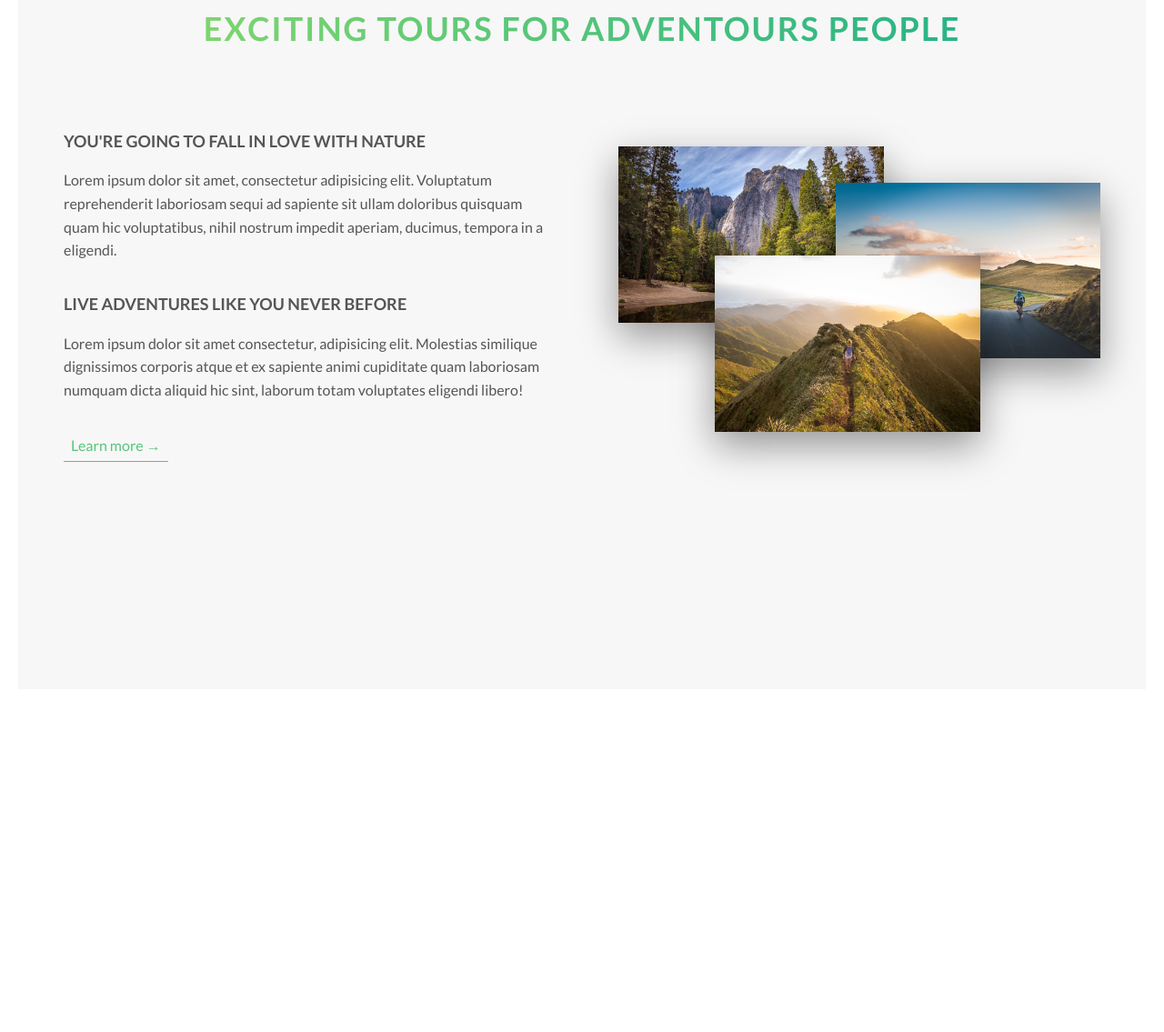
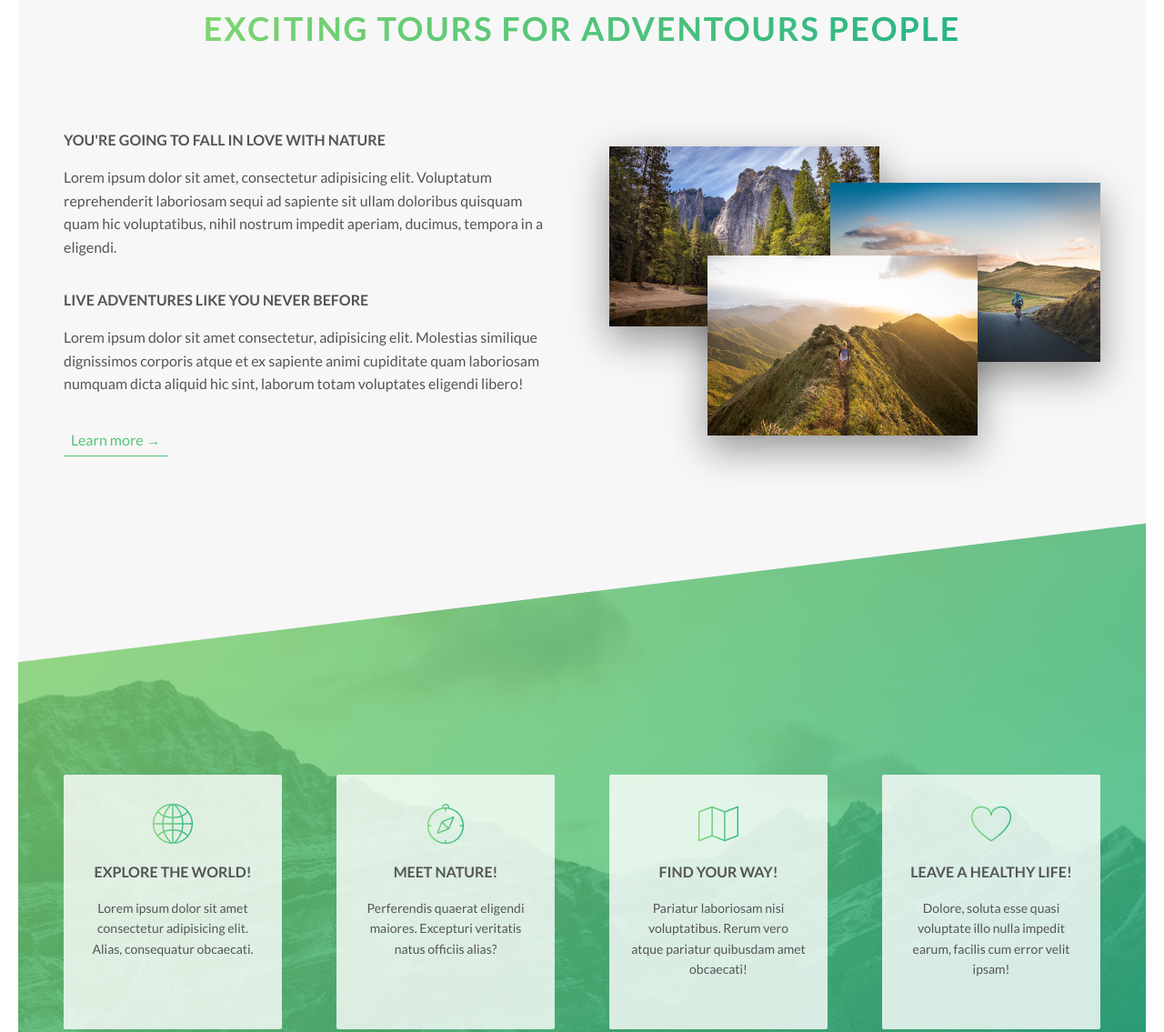
Before and after one commit to bhszewczyk/Natours, a website: page index.html in a window 1280 px wide. Shown: the part 867-2002 px from the top of the page at 91% size. Before the commit the page ends 1645 px from the top, so only its background shows below. Drawn offline with Linux system fonts and the light colour scheme.

Commit message:
Adds features section

```diff
--- /dev/null
+++ b/css/font-styles.css
@@ -0,0 +1,445 @@
+@charset "UTF-8";
+
+@font-face {
+  font-family: "linea-basic-10";
+  src:url("fonts/linea-basic-10.eot");
+  src:url("fonts/linea-basic-10.eot?#iefix") format("embedded-opentype"),
+    url("fonts/linea-basic-10.woff") format("woff"),
+    url("fonts/linea-basic-10.ttf") format("truetype"),
+    url("fonts/linea-basic-10.svg#linea-basic-10") format("svg");
+  font-weight: normal;
+  font-style: normal;
+
+}
+
+[data-icon]:before {
+  font-family: "linea-basic-10" !important;
+  content: attr(data-icon);
+  font-style: normal !important;
+  font-weight: normal !important;
+  font-variant: normal !important;
+  text-transform: none !important;
+  speak: none;
+  line-height: 1;
+  -webkit-font-smoothing: antialiased;
+  -moz-osx-font-smoothing: grayscale;
+}
+
+[class^="icon-"]:before,
+[class*=" icon-"]:before {
+  font-family: "linea-basic-10" !important;
+  font-style: normal !important;
+  font-weight: normal !important;
+  font-variant: normal !important;
+  text-transform: none !important;
+  speak: none;
+  line-height: 1;
+  -webkit-font-smoothing: antialiased;
+  -moz-osx-font-smoothing: grayscale;
+}
+
+.icon-basic-accelerator:before {
+  content: "a";
+}
+.icon-basic-alarm:before {
+  content: "b";
+}
+.icon-basic-anchor:before {
+  content: "c";
+}
+.icon-basic-anticlockwise:before {
+  content: "d";
+}
+.icon-basic-archive:before {
+  content: "e";
+}
+.icon-basic-archive-full:before {
+  content: "f";
+}
+.icon-basic-ban:before {
+  content: "g";
+}
+.icon-basic-battery-charge:before {
+  content: "h";
+}
+.icon-basic-battery-empty:before {
+  content: "i";
+}
+.icon-basic-battery-full:before {
+  content: "j";
+}
+.icon-basic-battery-half:before {
+  content: "k";
+}
+.icon-basic-bolt:before {
+  content: "l";
+}
+.icon-basic-book:before {
+  content: "m";
+}
+.icon-basic-book-pen:before {
+  content: "n";
+}
+.icon-basic-book-pencil:before {
+  content: "o";
+}
+.icon-basic-bookmark:before {
+  content: "p";
+}
+.icon-basic-calculator:before {
+  content: "q";
+}
+.icon-basic-calendar:before {
+  content: "r";
+}
+.icon-basic-cards-diamonds:before {
+  content: "s";
+}
+.icon-basic-cards-hearts:before {
+  content: "t";
+}
+.icon-basic-case:before {
+  content: "u";
+}
+.icon-basic-chronometer:before {
+  content: "v";
+}
+.icon-basic-clessidre:before {
+  content: "w";
+}
+.icon-basic-clock:before {
+  content: "x";
+}
+.icon-basic-clockwise:before {
+  content: "y";
+}
+.icon-basic-cloud:before {
+  content: "z";
+}
+.icon-basic-clubs:before {
+  content: "A";
+}
+.icon-basic-compass:before {
+  content: "B";
+}
+.icon-basic-cup:before {
+  content: "C";
+}
+.icon-basic-diamonds:before {
+  content: "D";
+}
+.icon-basic-display:before {
+  content: "E";
+}
+.icon-basic-download:before {
+  content: "F";
+}
+.icon-basic-exclamation:before {
+  content: "G";
+}
+.icon-basic-eye:before {
+  content: "H";
+}
+.icon-basic-eye-closed:before {
+  content: "I";
+}
+.icon-basic-female:before {
+  content: "J";
+}
+.icon-basic-flag1:before {
+  content: "K";
+}
+.icon-basic-flag2:before {
+  content: "L";
+}
+.icon-basic-floppydisk:before {
+  content: "M";
+}
+.icon-basic-folder:before {
+  content: "N";
+}
+.icon-basic-folder-multiple:before {
+  content: "O";
+}
+.icon-basic-gear:before {
+  content: "P";
+}
+.icon-basic-geolocalize-01:before {
+  content: "Q";
+}
+.icon-basic-geolocalize-05:before {
+  content: "R";
+}
+.icon-basic-globe:before {
+  content: "S";
+}
+.icon-basic-gunsight:before {
+  content: "T";
+}
+.icon-basic-hammer:before {
+  content: "U";
+}
+.icon-basic-headset:before {
+  content: "V";
+}
+.icon-basic-heart:before {
+  content: "W";
+}
+.icon-basic-heart-broken:before {
+  content: "X";
+}
+.icon-basic-helm:before {
+  content: "Y";
+}
+.icon-basic-home:before {
+  content: "Z";
+}
+.icon-basic-info:before {
+  content: "0";
+}
+.icon-basic-ipod:before {
+  content: "1";
+}
+.icon-basic-joypad:before {
+  content: "2";
+}
+.icon-basic-key:before {
+  content: "3";
+}
+.icon-basic-keyboard:before {
+  content: "4";
+}
+.icon-basic-laptop:before {
+  content: "5";
+}
+.icon-basic-life-buoy:before {
+  content: "6";
+}
+.icon-basic-lightbulb:before {
+  content: "7";
+}
+.icon-basic-link:before {
+  content: "8";
+}
+.icon-basic-lock:before {
+  content: "9";
+}
+.icon-basic-lock-open:before {
+  content: "!";
+}
+.icon-basic-magic-mouse:before {
+  content: "\"";
+}
+.icon-basic-magnifier:before {
+  content: "#";
+}
+.icon-basic-magnifier-minus:before {
+  content: "$";
+}
+.icon-basic-magnifier-plus:before {
+  content: "%";
+}
+.icon-basic-mail:before {
+  content: "&";
+}
+.icon-basic-mail-multiple:before {
+  content: "'";
+}
+.icon-basic-mail-open:before {
+  content: "(";
+}
+.icon-basic-mail-open-text:before {
+  content: ")";
+}
+.icon-basic-male:before {
+  content: "*";
+}
+.icon-basic-map:before {
+  content: "+";
+}
+.icon-basic-message:before {
+  content: ",";
+}
+.icon-basic-message-multiple:before {
+  content: "-";
+}
+.icon-basic-message-txt:before {
+  content: ".";
+}
+.icon-basic-mixer2:before {
+  content: "/";
+}
+.icon-basic-mouse:before {
+  content: ":";
+}
+.icon-basic-notebook:before {
+  content: ";";
+}
+.icon-basic-notebook-pen:before {
+  content: "<";
+}
+.icon-basic-notebook-pencil:before {
+  content: "=";
+}
+.icon-basic-paperplane:before {
+  content: ">";
+}
+.icon-basic-pencil-ruler:before {
+  content: "?";
+}
+.icon-basic-pencil-ruler-pen:before {
+  content: "@";
+}
+.icon-basic-photo:before {
+  content: "[";
+}
+.icon-basic-picture:before {
+  content: "]";
+}
+.icon-basic-picture-multiple:before {
+  content: "^";
+}
+.icon-basic-pin1:before {
+  content: "_";
+}
+.icon-basic-pin2:before {
+  content: "`";
+}
+.icon-basic-postcard:before {
+  content: "{";
+}
+.icon-basic-postcard-multiple:before {
+  content: "|";
+}
+.icon-basic-printer:before {
+  content: "}";
+}
+.icon-basic-question:before {
+  content: "~";
+}
+.icon-basic-rss:before {
+  content: "\\";
+}
+.icon-basic-server:before {
+  content: "\e000";
+}
+.icon-basic-server2:before {
+  content: "\e001";
+}
+.icon-basic-server-cloud:before {
+  content: "\e002";
+}
+.icon-basic-server-download:before {
+  content: "\e003";
+}
+.icon-basic-server-upload:before {
+  content: "\e004";
+}
+.icon-basic-settings:before {
+  content: "\e005";
+}
+.icon-basic-share:before {
+  content: "\e006";
+}
+.icon-basic-sheet:before {
+  content: "\e007";
+}
+.icon-basic-sheet-multiple:before {
+  content: "\e008";
+}
+.icon-basic-sheet-pen:before {
+  content: "\e009";
+}
+.icon-basic-sheet-pencil:before {
+  content: "\e00a";
+}
+.icon-basic-sheet-txt:before {
+  content: "\e00b";
+}
+.icon-basic-signs:before {
+  content: "\e00c";
+}
+.icon-basic-smartphone:before {
+  content: "\e00d";
+}
+.icon-basic-spades:before {
+  content: "\e00e";
+}
+.icon-basic-spread:before {
+  content: "\e00f";
+}
+.icon-basic-spread-bookmark:before {
+  content: "\e010";
+}
+.icon-basic-spread-text:before {
+  content: "\e011";
+}
+.icon-basic-spread-text-bookmark:before {
+  content: "\e012";
+}
+.icon-basic-star:before {
+  content: "\e013";
+}
+.icon-basic-tablet:before {
+  content: "\e014";
+}
+.icon-basic-target:before {
+  content: "\e015";
+}
+.icon-basic-todo:before {
+  content: "\e016";
+}
+.icon-basic-todo-pen:before {
+  content: "\e017";
+}
+.icon-basic-todo-pencil:before {
+  content: "\e018";
+}
+.icon-basic-todo-txt:before {
+  content: "\e019";
+}
+.icon-basic-todolist-pen:before {
+  content: "\e01a";
+}
+.icon-basic-todolist-pencil:before {
+  content: "\e01b";
+}
+.icon-basic-trashcan:before {
+  content: "\e01c";
+}
+.icon-basic-trashcan-full:before {
+  content: "\e01d";
+}
+.icon-basic-trashcan-refresh:before {
+  content: "\e01e";
+}
+.icon-basic-trashcan-remove:before {
+  content: "\e01f";
+}
+.icon-basic-upload:before {
+  content: "\e020";
+}
+.icon-basic-usb:before {
+  content: "\e021";
+}
+.icon-basic-video:before {
+  content: "\e022";
+}
+.icon-basic-watch:before {
+  content: "\e023";
+}
+.icon-basic-webpage:before {
+  content: "\e024";
+}
+.icon-basic-webpage-img-txt:before {
+  content: "\e025";
+}
+.icon-basic-webpage-multiple:before {
+  content: "\e026";
+}
+.icon-basic-webpage-txt:before {
+  content: "\e027";
+}
+.icon-basic-world:before {
+  content: "\e028";
+}
--- a/index.html
+++ b/index.html
@@ -12,7 +12,7 @@
       rel="stylesheet"
     />
 
-    <link rel="stylesheet" href="css/icon-font.css" />
+    <link rel="stylesheet" href="css/font-styles.css" />
     <link rel="stylesheet" href="sass/main.css" />
     <link rel="shortcut icon" type="image/png" href="img/favicon.png" />
 
@@ -86,6 +86,67 @@
           </div>
         </div>
       </section>
+
+      <section class="section-features">
+        <div class="row features-container">
+          <div class="col-1-of-4">
+            <div class="feature-box">
+              <i
+                class="feature-box__icon icon-basic-world u-margin-bottom-small"
+              ></i>
+              <h3 class="heading-3 u-margin-bottom-small">
+                Explore the world!
+              </h3>
+              <p class="feature-box__text">
+                Lorem ipsum dolor sit amet consectetur adipisicing elit. Alias,
+                consequatur obcaecati.
+              </p>
+            </div>
+          </div>
+          <div class="col-1-of-4">
+            <div class="feature-box">
+              <i
+                class="
+                  feature-box__icon
+                  icon-basic-compass
+                  u-margin-bottom-small
+                "
+              ></i>
+              <h3 class="heading-3 u-margin-bottom-small">Meet nature!</h3>
+              <p class="feature-box__text">
+                Perferendis quaerat eligendi maiores. Excepturi veritatis natus
+                officiis alias?
+              </p>
+            </div>
+          </div>
+          <div class="col-1-of-4">
+            <div class="feature-box">
+              <i
+                class="feature-box__icon icon-basic-map u-margin-bottom-small"
+              ></i>
+              <h3 class="heading-3 u-margin-bottom-small">Find your way!</h3>
+              <p class="feature-box__text">
+                Pariatur laboriosam nisi voluptatibus. Rerum vero atque pariatur
+                quibusdam amet obcaecati!
+              </p>
+            </div>
+          </div>
+          <div class="col-1-of-4">
+            <div class="feature-box">
+              <i
+                class="feature-box__icon icon-basic-heart u-margin-bottom-small"
+              ></i>
+              <h3 class="heading-3 u-margin-bottom-small">
+                Leave a healthy life!
+              </h3>
+              <p class="feature-box__text">
+                Dolore, soluta esse quasi voluptate illo nulla impedit earum,
+                facilis cum error velit ipsam!
+              </p>
+            </div>
+          </div>
+        </div>
+      </section>
     </main>
   </body>
 </html>
--- a/sass/abstracts/_variables.scss
+++ b/sass/abstracts/_variables.scss
@@ -15,4 +15,4 @@ $font-size-default: 1.6rem;
 // GRIDS
 $grid-width: 114rem;
 $grid-row-gap: 4rem;
-$grid-col-gap: 8rem;
+$grid-col-gap: 6rem;
--- a/sass/base/_typography.scss
+++ b/sass/base/_typography.scss
@@ -56,7 +56,7 @@ body {
 }
 
 .heading-3 {
-  font-size: 1.8rem;
+  font-size: $font-size-default;
   font-weight: 700;
   text-transform: uppercase;
 }
--- /dev/null
+++ b/sass/components/_feature-box.scss
@@ -0,0 +1,27 @@
+.feature-box {
+  background-color: rgba($color-white, 0.8);
+  min-height: 28rem;
+  font-size: 1.4rem;
+  padding: 2.4rem;
+  text-align: center;
+  border-radius: 2px;
+  box-shadow: 0, 1.5rem 4rem rgba($color-black, 0.2);
+  transition: all 0.2s;
+
+  &__icon {
+    padding: 0.4rem 0;
+    font-size: 4.4rem;
+    background-image: linear-gradient(
+      to right,
+      $color-primary--light,
+      $color-primary--dark
+    );
+    background-clip: text;
+    -webkit-background-clip: text;
+    color: transparent;
+  }
+
+  &:hover {
+    transform: translatey(-1.5rem) scale(1.05);
+  }
+}
--- a/sass/main.scss
+++ b/sass/main.scss
@@ -9,6 +9,7 @@
 
 @import "components/btn";
 @import "components/composition";
+@import "components/feature-box";
 
 @import "layouts/header";
 @import "layouts/grid-test";
--- a/sass/pages/_home.scss
+++ b/sass/pages/_home.scss
@@ -4,3 +4,19 @@
 
   margin-top: -20vh;
 }
+
+.section-features {
+  padding: 20rem 1.6rem;
+  background-image: linear-gradient(
+      to right bottom,
+      rgba($color-primary--light, 0.8),
+      rgba($color-primary--dark, 0.8)
+    ),
+    url(../../img/nat-4.jpg);
+
+  transform: skewY(-7deg) translate(0, -10rem);
+
+  & > * {
+    transform: skewY(7deg);
+  }
+}
```
Also changed, not shown: css/fonts/linea-basic-10.ttf (added), css/fonts/linea-basic-10.woff (added), sass/main.css, 2 other files.
